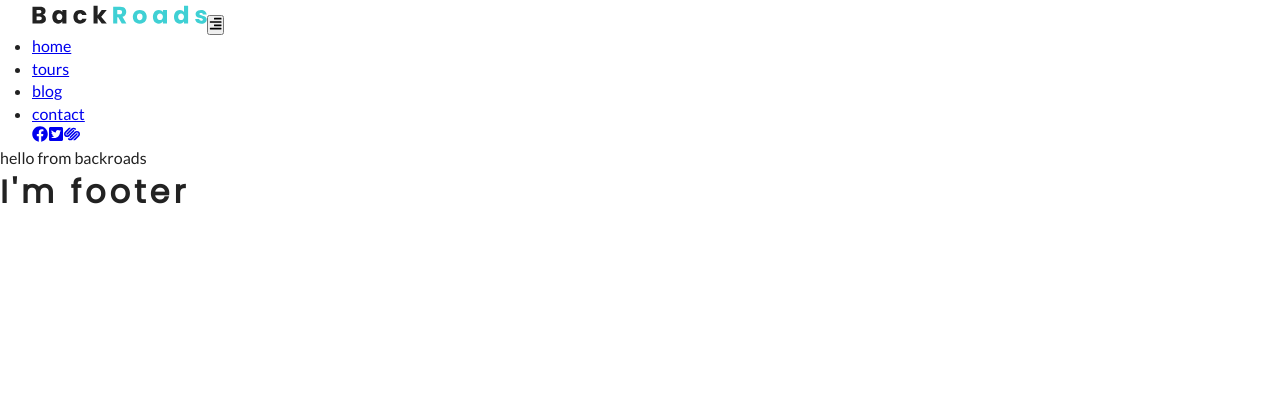
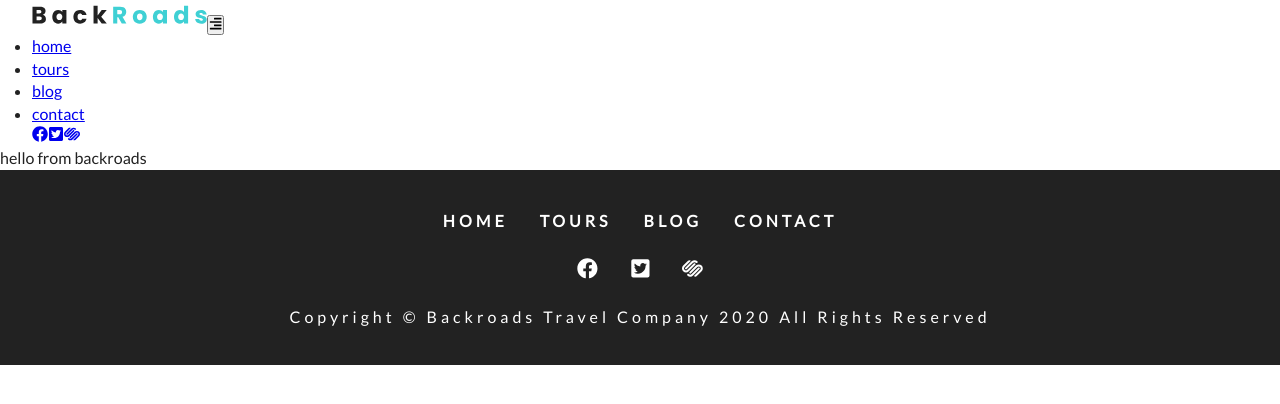
Before and after one commit to res0lution/Backroads, a Gatsby site: page / in a window 1280 px wide. Built offline with nearby package versions, Linux system fonts and the light colour scheme; Gatsby itself is replaced by a stand-in of ours.

Commit message:
Created footer

```diff
--- a/src/components/Footer.js
+++ b/src/components/Footer.js
@@ -1,10 +1,39 @@
 import React from "react"
+import { Link } from "gatsby"
+
+import socialIcons from "../constants/social-icons"
+import links from "../constants/links"
+import styles from "../css/footer.module.css"
 
 const Footer = () => {
   return (
-    <div>
-      <h1>I'm footer</h1>
-    </div>
+    <footer className={styles.footer}>
+      <div className={styles.links}>
+        {links.map((item, index) => (
+          <Link key={index} to={item.path}>
+            {item.text}
+          </Link>
+        ))}
+      </div>
+
+      <div className={styles.icons}>
+        {socialIcons.map((item, index) => (
+          <a
+            key={index}
+            href={item.url}
+            target="_blank"
+            rel="noopener noreferrer"
+          >
+            {item.icon}
+          </a>
+        ))}
+      </div>
+
+      <div className={styles.copyright}>
+        copyright &copy; backroads travel company {new Date().getFullYear()} all
+        rights reserved
+      </div>
+    </footer>
   )
 }
 
--- /dev/null
+++ b/src/css/footer.module.css
@@ -0,0 +1,39 @@
+.footer {
+  background: var(--mainBlack);
+  padding: 2rem;
+  text-align: center;
+  color: var(--mainWhite);
+}
+
+.links a {
+  display: inline-block;
+  text-decoration: none;
+  text-transform: uppercase;
+  color: var(--mainWhite);
+  margin: 0.5rem 1rem;
+  letter-spacing: var(--mainSpacing);
+  transition: var(--mainTransition);
+  font-weight: bold;
+}
+
+.links a:hover {
+  color: var(--primaryColor);
+}
+
+.icons a {
+  display: inline-block;
+  margin: 1rem;
+  font-size: 1.3rem;
+  color: var(--mainWhite);
+  transition: var(--mainTransition);
+}
+
+.icons a:hover {
+  color: var(--primaryColor);
+}
+
+.copyright {
+  text-transform: capitalize;
+  letter-spacing: var(--mainSpacing);
+  line-height: 2;
+}
```
